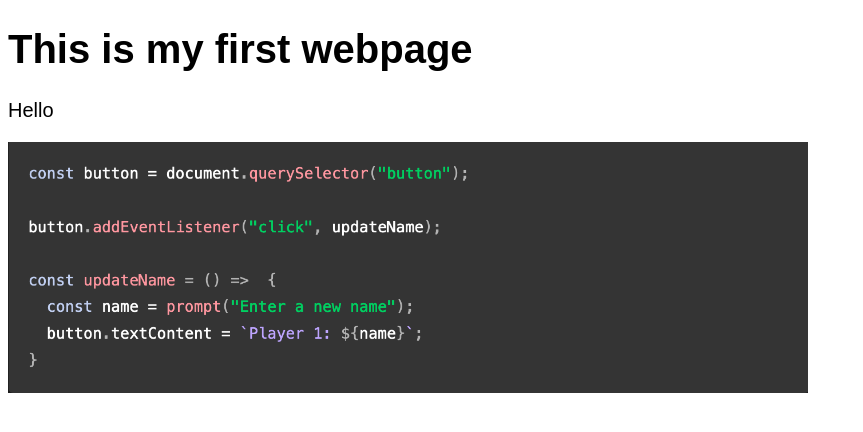
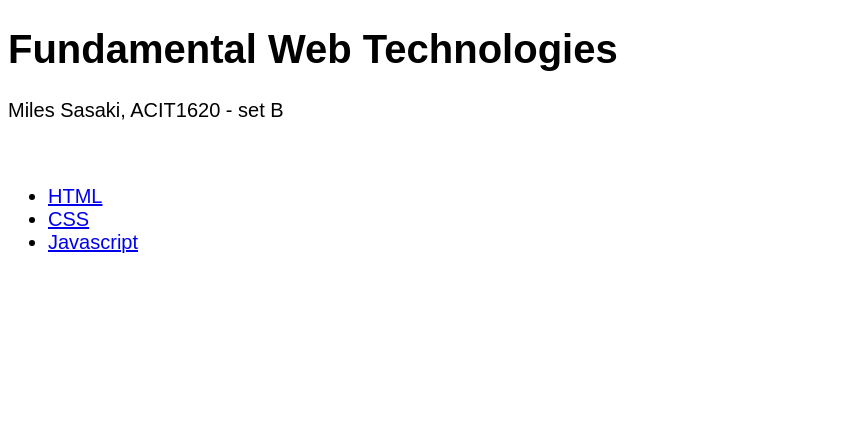
Before and after one commit to mous-ki/acit1620-lab2, a plain HTML site: page index.html in a window 1280 px wide. Shown: the whole page, without its empty margins (0-863 px from the left). Drawn offline with Linux system fonts and the light colour scheme.

Commit message:
added content

```diff
--- a/index.html
+++ b/index.html
@@ -9,9 +9,19 @@
 </head>
 
 <body>
-    <h1>This is my first webpage</h1>
-    <p>Hello</p>
-    <img src="script.png">
+
+<h1>Fundamental Web Technologies</h1>
+<p>Miles Sasaki, ACIT1620 - set B</p>
+<br>
+<ul>
+    <li><a href="#sec1">HTML</a></li>
+    <li><a href="#sec2">CSS</a></li>
+    <li><a href="#sec3">Javascript</a></li>
+
+    </ul>
+
+
+
 </body>
 
 </html>
```
